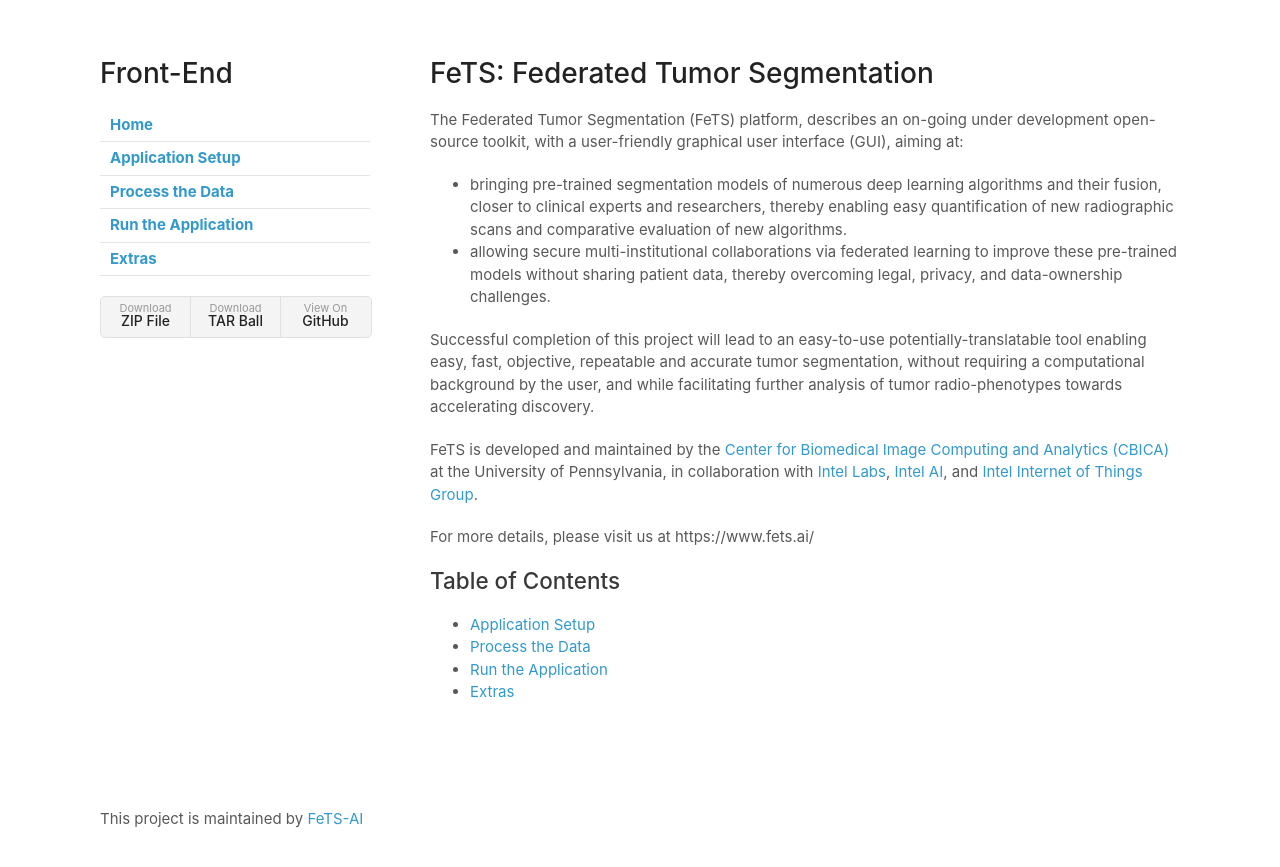
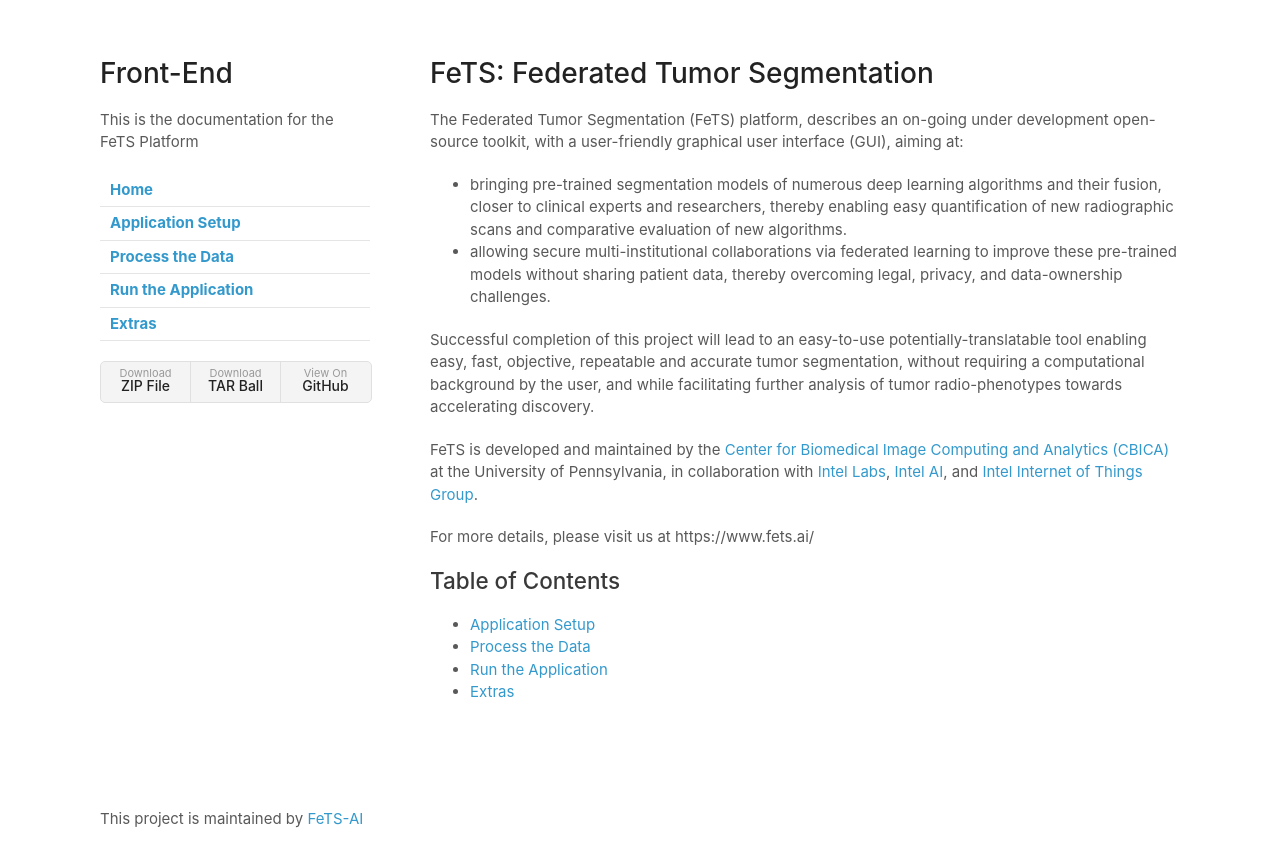
Before and after one commit to FeTS-AI/Front-End, a Jekyll site: the page built from docs/index.md, in a window 1280 px wide. Shown: the top 867 px of the page. Built offline with Jekyll 4.4.1, drawn with Linux system fonts in a browser that asks for light colours; our own code applies the rules of GitHub Pages for plain Markdown files; the repository's description, which GitHub fills in, is left out.

Commit message:
testing fix for #2

```diff
--- a/docs/_layouts/default.html
+++ b/docs/_layouts/default.html
@@ -4,7 +4,7 @@
     <meta charset="utf-8">
     <meta http-equiv="X-UA-Compatible" content="chrome=1">
     <link rel="icon" type="image/png"  href="assets/img/favicon.png">
-    <title>{{ site.title | default: site.github.repository_name }} by {{ site.github.owner_name }}</title>
+    <title>{{ site.title | default: "FeTS Platform" }} by {{ site.github.owner_name }}</title>
 
     <link rel="stylesheet" href="{{ '/assets/css/styles.css?v=' | append: site.github.build_revision | relative_url }}">
     <meta name="viewport" content="width=device-width">
@@ -12,8 +12,8 @@
   <body>
     <div class="wrapper">
       <header>
-        <h1>{{ site.title | default: site.github.repository_name }}</h1>
-        <p>{{ site.description | default: site.github.project_tagline }}</p>
+        <h1>{{ site.title | default: "FeTS Platform" }}</h1>
+        <p>{{ site.description | default: "This is the documentation for the FeTS Platform" }}</p>
 
         <table>
           {% for nav in site.navigation %}
```
